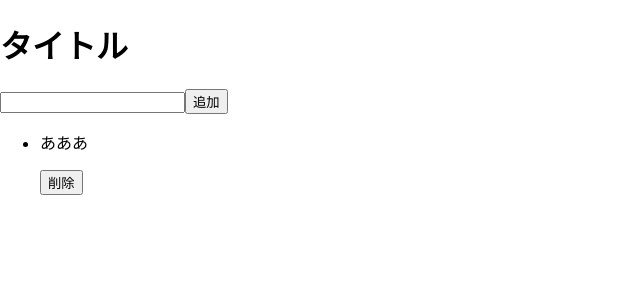
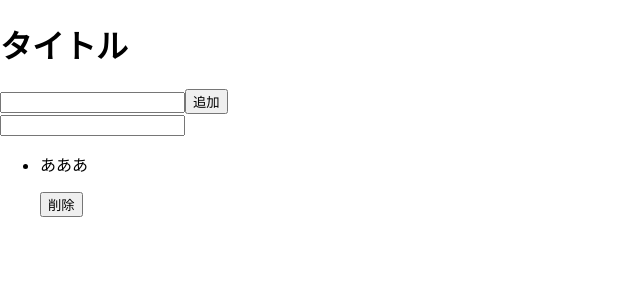
Before and after one commit to tmking627/modern_javascipt_react_beginner, a React (Create React App) app: page / in a window 1280 px wide. Shown: the top 300 px of the page, without its empty margins (0-640 px from the left). Built offline with nearby package versions, Linux system fonts and the light colour scheme.

Commit message:
検索機能作成

```diff
--- a/src/TodoArea.jsx
+++ b/src/TodoArea.jsx
@@ -1,6 +1,7 @@
 import { useEffect, useState } from "react"
 import { InputTodo } from "./components/inputTodo";
 import {Todos} from "./components/Todos";
+import { SearchTodo } from "./components/SearchTodo";
 
 export const TodoArea = (props) => {
     const name = props.name;
@@ -12,6 +13,7 @@ export const TodoArea = (props) => {
 
     const [inputText,setInputText] = useState('');
     const [todos,setTodo] = useState(['あああ']);
+    const [searchTodos,setSearchTodo] = useState(false);
 
     const onChangeInputText = (e) => {
         setInputText(e.target.value);
@@ -32,6 +34,16 @@ export const TodoArea = (props) => {
         setTodo(newTodo);
     }
 
+    const onChangeSearchWord = (e) => {
+        if(e.target.value === ''){
+            setSearchTodo(false);
+            return;
+        }
+        const SearchingTodos = todos.filter(todo => todo.startsWith(e.target.value));
+        console.log(SearchingTodos);
+        setSearchTodo(SearchingTodos);
+    }
+
     const disabled = todos.length > 10;
 
 
@@ -40,11 +52,20 @@ export const TodoArea = (props) => {
         {/* <InputTodo />
         <SearchTodo /> */}
         <InputTodo disabled={disabled} inputText={inputText} onChange={onChangeInputText} onClick={onClickAddTodo} />
+        <SearchTodo onChangeSearchWord={onChangeSearchWord} />
         {disabled && (
             <p style={{ color: 'red' }}>todoは10個までです。</p>
         )
         }
-        <Todos todos={todos} onClick={onClickDeleteTodo} />
+        {searchTodos === false  ? (
+             <Todos todos={todos} onClick={onClickDeleteTodo} />
+        ) : (
+        <>
+        <p>searchtodo</p>
+        <Todos todos={searchTodos} onClick={onClickDeleteTodo} />
+         </>
+        )
+        }
         </>
     );
 }
--- /dev/null
+++ b/src/components/SearchTodo.jsx
@@ -0,0 +1,7 @@
+import React from "react";
+
+export const SearchTodo = (props) => {
+
+    const {onChangeSearchWord} = props;
+    return <input type="text" onChange={onChangeSearchWord} />
+}
```
